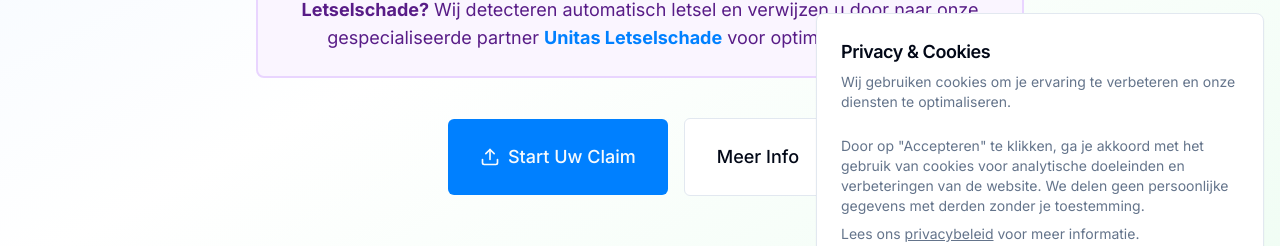
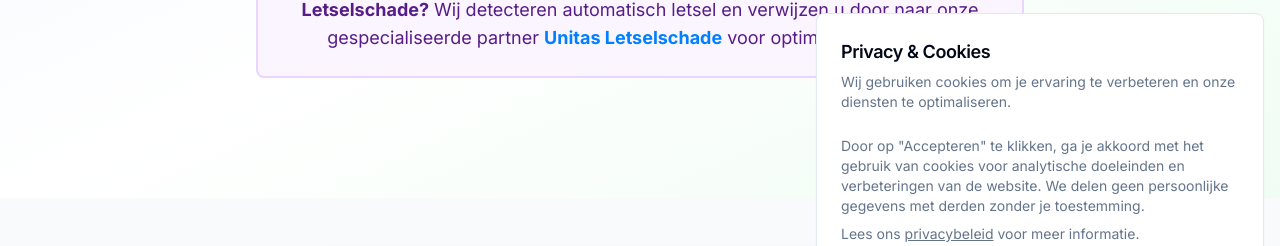
Before and after one commit to Championne/Gratisschadeverhalen.nl, a Next.js app: page / in a window 1280 px wide. Shown: the part 451-697 px from the top of the page. Built offline with nearby package versions, Linux system fonts and the light colour scheme; no server answers.

Commit message:
fix: remove CTA buttons from hero section

```diff
--- a/app/page.tsx
+++ b/app/page.tsx
@@ -336,21 +336,6 @@ export default function HomePage() {
                   </a>{" "}
                   voor optimale begeleiding.
                 </p>
-              </div>
-
-              {/* CTA Buttons */}
-              <div className="flex flex-col sm:flex-row gap-4 justify-center items-center">
-                <Link href="/claim-indienen">
-                  <Button size="lg" className="text-lg px-8 py-6 h-auto">
-                    <Upload className="mr-2 h-5 w-5" />
-                    Start Uw Claim
-                  </Button>
-                </Link>
-                <Link href="/over-ons">
-                  <Button size="lg" variant="outline" className="text-lg px-8 py-6 h-auto">
-                    Meer Info
-                  </Button>
-                </Link>
               </div>
             </div>
           </div>
```
